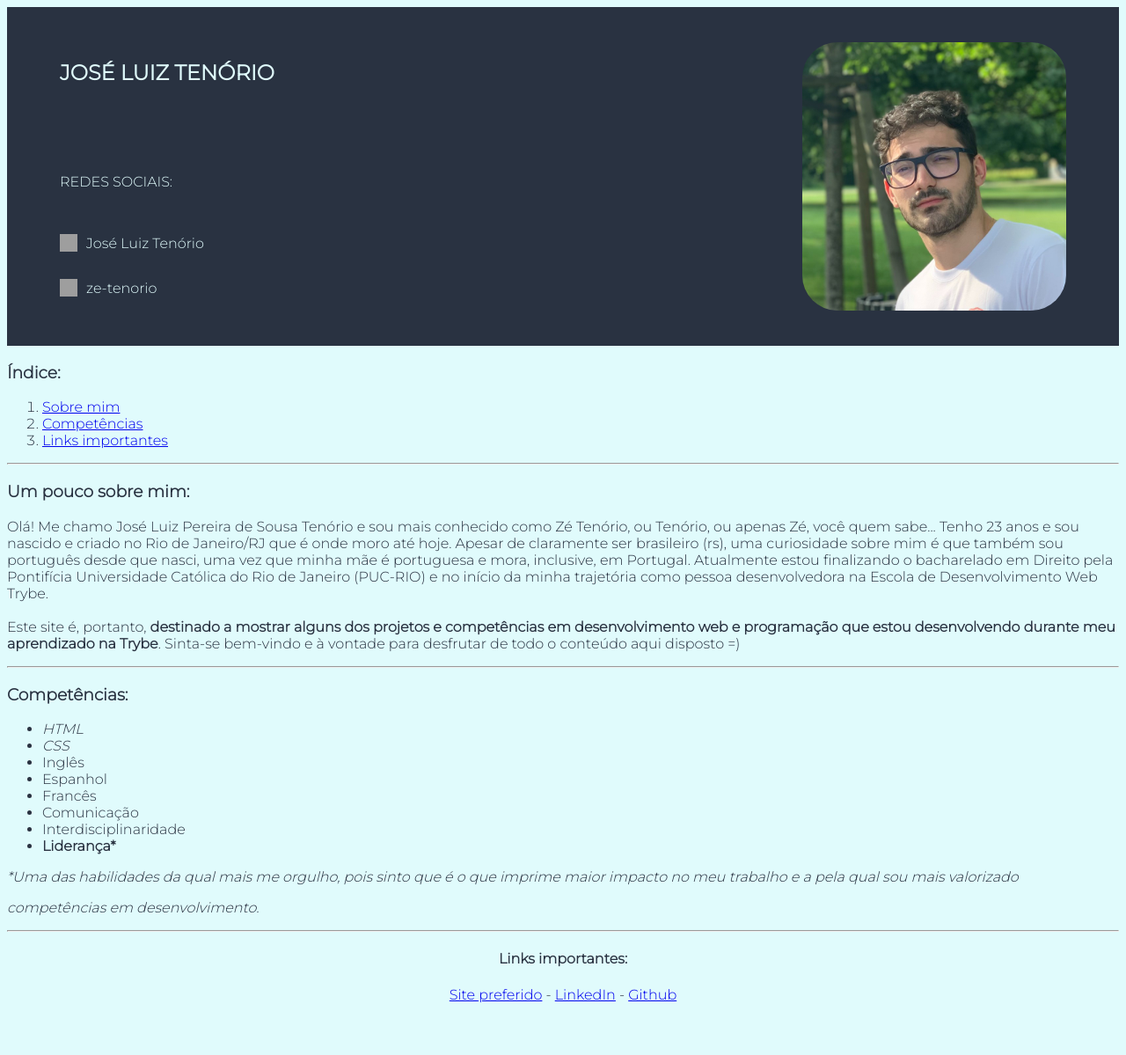
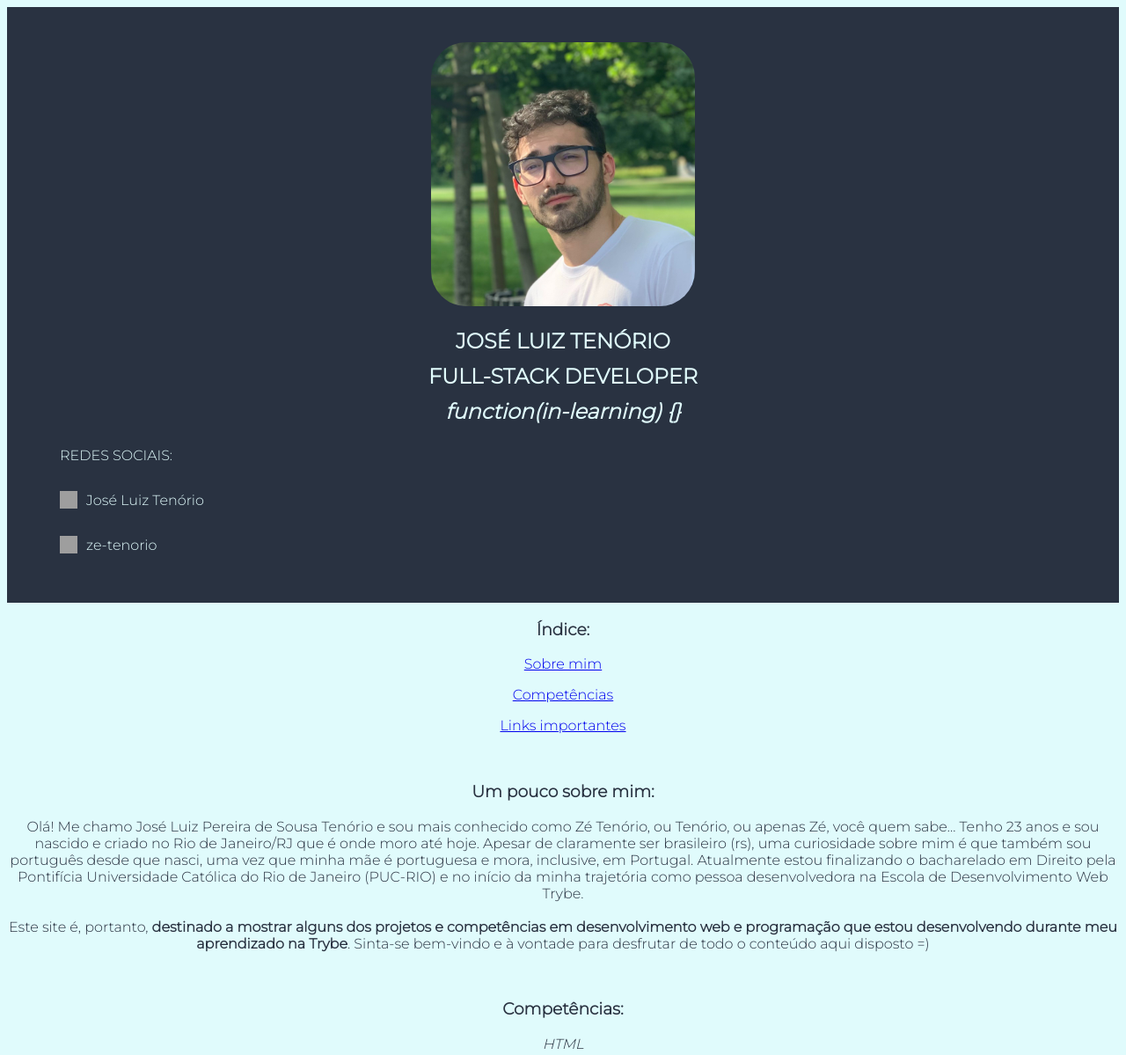
Before and after one commit to ze-tenorio/ze-tenorio.github.io, a plain HTML site: page index.html in a window 1280 px wide. Shown: the top 1199 px of the page at 88% size. Before the commit the page ends 1148 px from the top, so only its background shows below. Drawn offline with Linux system fonts and the light colour scheme; grey boxes are pictures that could not be loaded.

Commit message:
Adicionadas uma série de melhorias estéticas para a página

```diff
--- a/index.html
+++ b/index.html
@@ -13,17 +13,19 @@
             font-family: 'Montserrat', sans-serif;
             color: #293241;
             background-color: #e0fbfc;
+            text-align: center;
         }
 
         h2 {
-            text-transform: uppercase;
-            text-align: left;
+            font-weight: 900;
+            line-height: 40px;
         }
 
         #foto-perfil {
             border-radius: 40px;
             display: block;
             margin-left: auto;
+            margin-right: auto;
         }
 
         .links {
@@ -34,14 +36,10 @@
             background-color: #293241;
             color: #e0fbfc;
             padding: 40px 60px 40px;
-            background-size: cover;
-            display: flex;
-            flex-direction: row;
         }
 
         .social-media {
-            margin-top: 100px;
-            line-height: 40px;
+            text-align: left;
         }
 
         .logos-social-media {
@@ -62,32 +60,50 @@
     </style>
 </head>
 <body>
-    <div class="intro-page"><div class="initial-info"><h2>José Luiz Tenório</h2><p class="social-media"><p>REDES SOCIAIS:</p><br><div class="links-social-media"><img class="logos-social-media" src="https://user-images.githubusercontent.com/22801918/89466567-7218c880-d74a-11ea-8d27-c83eb8a7f49c.png" alt="icone linkedin"><p id="profile-name">José Luiz Tenório</p><br></div><div class="links-social-media"><img class="logos-social-media" src="https://cdn-icons-png.flaticon.com/512/38/38401.png" alt="icone github"><p id="profile-name">ze-tenorio</p></div></div>
-    <img id="foto-perfil" src="perfil-linkedin.jpeg" alt="Minha foto de perfil" width="300px"></div>
+    <div class="intro-page">
+        <img id="foto-perfil" src="perfil-linkedin.jpeg" alt="Minha foto de perfil" width="300px">
+        <div>
+            <h2>JOSÉ LUIZ TENÓRIO <br> FULL-STACK DEVELOPER <br> <em>function(in-learning) {}</em></h2>
+            <p class="social-media">REDES SOCIAIS:</p>
+                <div class="links-social-media">
+                    <img class="logos-social-media" src="https://iconsplace.com/wp-content/uploads/_icons/ffffff/256/png/linkedin-icon-18-256.png" alt="icone linkedin"><p id="profile-name">José Luiz Tenório</p><br>
+                </div>
+                <div class="links-social-media">
+                    <img class="logos-social-media" src="https://static-00.iconduck.com/assets.00/github-icon-512x499-ziwq0a1i.png" alt="icone github"><p id="profile-name">ze-tenorio</p>
+                </div>
+        </div>
+
+    </div>
+
     <h3>Índice:</h3>
-    <ol>
-        <li><a href="#sobre-mim">Sobre mim</a></li>
-        <li><a href="#competencias">Competências</a></li>
-        <li><a href="#links">Links importantes</a></li>
-    </ol>
-    <hr>
+
+    <p><a href="#sobre-mim">Sobre mim</a></p>
+    <p><a href="#competencias">Competências</a></p>
+    <p><a href="#links">Links importantes</a></p>
+
+    <br>
+
     <h3 id="sobre-mim">Um pouco sobre mim:</h3>
     <p>Olá! Me chamo José Luiz Pereira de Sousa Tenório e sou mais conhecido como Zé Tenório, ou Tenório, ou apenas Zé, você quem sabe... Tenho 23 anos e sou nascido e criado no Rio de Janeiro/RJ que é onde moro até hoje. Apesar de claramente ser brasileiro (rs), uma curiosidade sobre mim é que também sou português desde que nasci, uma vez que minha mãe é portuguesa e mora, inclusive, em Portugal. Atualmente estou finalizando o bacharelado em Direito pela Pontifícia Universidade Católica do Rio de Janeiro (PUC-RIO) e no início da minha trajetória como pessoa desenvolvedora na Escola de Desenvolvimento Web Trybe. <br><br>Este site é, portanto, <strong>destinado a mostrar alguns dos projetos e competências em desenvolvimento web e programação que estou desenvolvendo durante meu aprendizado na Trybe</strong>. Sinta-se bem-vindo e à vontade para desfrutar de todo o conteúdo aqui disposto =)</p>
-    <hr>
+
+    <br>
+
     <h3 id="competencias">Competências:</h3>
-    <ul>
-        <li><em>HTML</em></li>
-        <li><em>CSS</em></li>
-        <li>Inglês</li>
-        <li>Espanhol</li>
-        <li>Francês</li>
-        <li>Comunicação</li>
-        <li>Interdisciplinaridade</li>
-        <li><strong>Liderança*</strong></li>
-    </ul>
+
+    <p><em>HTML</em></p>
+    <p><em>CSS</em></p>
+    <p>Inglês</p>
+    <p>Espanhol</p>
+    <p>Francês</p>
+    <p>Comunicação</p>
+    <p>Interdisciplinaridade</p>
+    <p><strong>Liderança*</strong></p>
+
     <p><em>*Uma das habilidades da qual mais me orgulho, pois sinto que é o que imprime maior impacto no meu trabalho e a pela qual sou mais valorizado</em></p>
     <p><em>competências em desenvolvimento.</em></p>
-    <hr>
+
+    <br>
+
     <h4 class="links">Links importantes:</h4>
     <div class="links"><a href="https://www.gaveanews.com/" target="_blank">Site preferido</a> - <a href="https://www.linkedin.com/in/jos%C3%A9-luiz-ten%C3%B3rio-aa1709170/">LinkedIn</a> - <a href="https://github.com/ze-tenorio">Github</a></div>
 </body>
```
